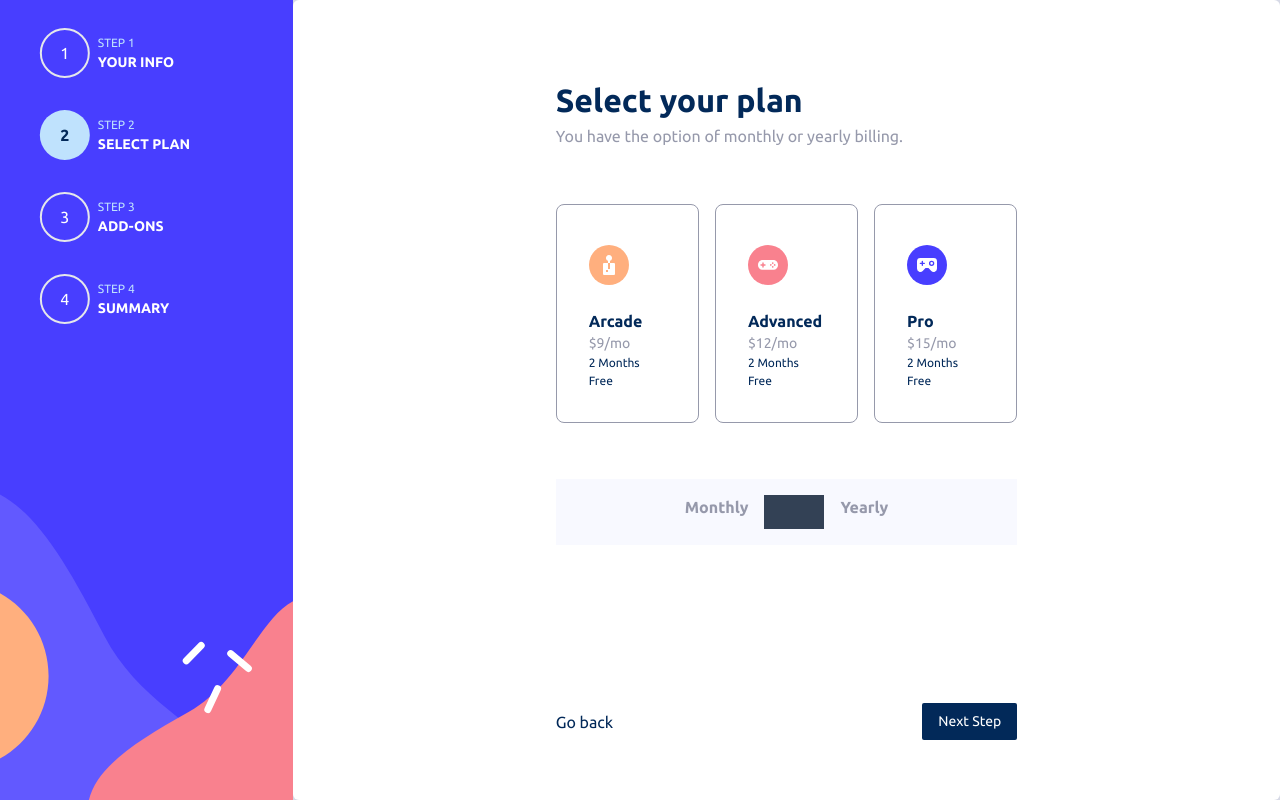
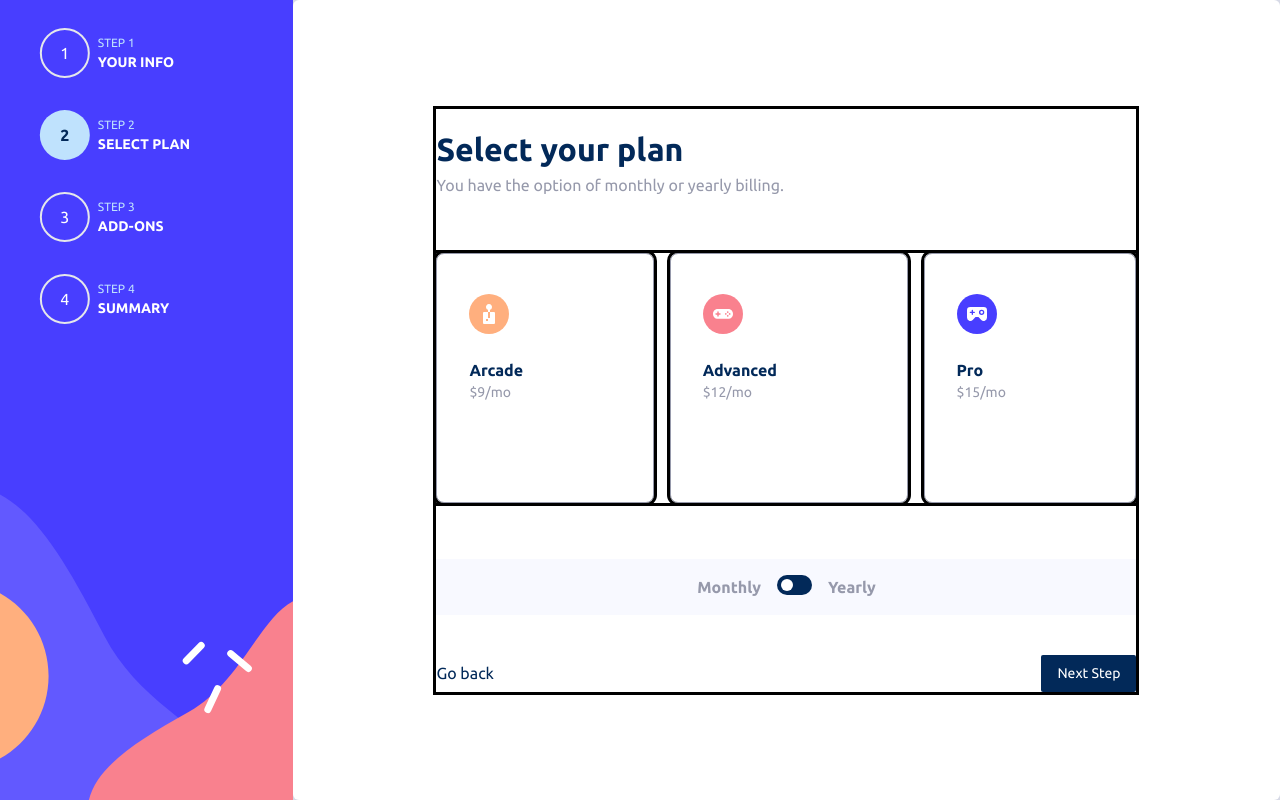
Before and after one commit to jvb-codes/multi-form, a React (Vite) app: page / in a window 1280 px wide. Both pictures are taken after a click on the button "Next Step". Built offline with nearby package versions, Linux system fonts and the light colour scheme.

Commit message:
toggle implemented

```diff
--- a/src/Forms/Form.tsx
+++ b/src/Forms/Form.tsx
@@ -3,6 +3,7 @@ import PersonalInfoForm from "./PersonalInfoForm/PersonalInfoForm";
 import FormContainer from "./component/FormContainer";
 import { FormsContext } from "../context/FormContext/formContext";
 import { SelectPlanForm } from "./SelectPlanForm/SelectPlanForm";
+import ToggleContextProvider from "../context/ToggleContext/toggleContext";
 
 function Form() {
   const { currentForm } = useContext(FormsContext);
@@ -15,6 +16,7 @@ function Form() {
   ];
 
   return (
+    <ToggleContextProvider>
       <FormContainer>
         {forms.map((item) => {
           if (item.id === currentForm) {
@@ -23,6 +25,7 @@ function Form() {
           return null;
         })}
       </FormContainer>
+    </ToggleContextProvider>
   );
 }
 
--- a/src/Forms/SelectPlanForm/SelectPlanForm.tsx
+++ b/src/Forms/SelectPlanForm/SelectPlanForm.tsx
@@ -5,13 +5,13 @@ import LargeScreenNav from "../../Navigation/LargeScreenNav";
 
 export function SelectPlanForm() {
   return (
-    <div className="flex flex-col sm:h-[85vh] sm:w-[50%] justify-between">
-      <div className="sm:flex sm:flex-col sm:gap-10 ">
+    <div className="flex flex-col ">
+      <div className="sm:flex sm:flex-col sm:gap-10 outline sm:min-w-[700px] ">
         <SelectPlanFormHeader />
         <PlanSelection />
         <MonthlyYearlyToggle />
+        <LargeScreenNav />
       </div>
-      <LargeScreenNav />
     </div>
   );
 }
--- a/src/Forms/SelectPlanForm/components/MontlyYearlyToggle.tsx
+++ b/src/Forms/SelectPlanForm/components/MontlyYearlyToggle.tsx
@@ -1,10 +1,25 @@
+import "../css/toggle.css";
+import { useContext } from "react";
+import { ToggleContext } from "../../../context/ToggleContext/toggleContext";
+
 function MonthlyYearlyToggle() {
+  const { isChecked, setIsChecked } = useContext(ToggleContext);
+
+  function handleCheck() {
+    setIsChecked((prev) => !prev);
+  }
+
   return (
     <div className="flex justify-center gap-4 mt-4 bg-veryLightGray p-4">
-      <p className="font-bold text-coolGray">Monthly</p>
-      <label className=" relative inline-block w-[60px] h-[34px]">
-        <input className=" opacity-0 w-0 h-0" type="checkbox" />
-        <span className="absolute cursor-pointer top-0 left-0 right-0 bottom-0 bg-slate-700 transition-[4s]   before:absolute content-none"></span>
+      <p className="font-bold text-coolGray ">Monthly</p>
+      <label className="switch ">
+        <input
+          onChange={handleCheck}
+          value={isChecked}
+          type="checkbox"
+          className="switch input"
+        />
+        <span className="slider"></span>
       </label>
 
       <p className="font-bold text-coolGray">Yearly</p>
--- a/src/Forms/SelectPlanForm/components/PlanSelection.tsx
+++ b/src/Forms/SelectPlanForm/components/PlanSelection.tsx
@@ -1,13 +1,17 @@
 import { plans } from "../data/plans";
+import { useContext } from "react";
+import { ToggleContext } from "../../../context/ToggleContext/toggleContext";
 
 function PlanSelection() {
+  const { isChecked } = useContext(ToggleContext);
+
   return (
-    <div className="flex flex-col sm:flex-row  gap-4 sm:w-full">
+    <div className="flex flex-col sm:flex-row  gap-4 sm:min-w-[700px] outline">
       {plans.map((item) => {
         return (
           <div
             key={item.planType}
-            className="border border-coolGray hover:border-purplishBlue flex sm:flex-col gap-2 sm:gap-4 p-2 sm:p-8 rounded-lg  items-center sm:items-start sm:flex-grow  sm:flex-shrink hover:bg-veryLightGray "
+            className="border border-coolGray hover:border-purplishBlue flex sm:flex-col gap-2 sm:gap-4 p-2 sm:p-8 rounded-lg  items-center sm:items-start sm:flex-grow  sm:flex-shrink hover:bg-veryLightGray sm:outline sm:min-h-[250px] sm:min-w-[200px]"
           >
             <div className="p-2 sm:px-0">
               <img src={item.icon} alt="plan type icon" />
@@ -17,9 +21,15 @@ function PlanSelection() {
                 {item.planType}
               </p>
               <p className="text-coolGray text-[14px]">
-                ${item.price.monthly}/mo
+                {`$${
+                  isChecked
+                    ? item.price.yearly + "/yr"
+                    : item.price.monthly + "/mo"
+                }`}
               </p>
-              <p className="text-[12px] text-denim">2 Months Free</p>
+              <p className="text-[12px] text-denim">{`${
+                isChecked ? "2 Months Free" : ""
+              }`}</p>
             </div>
           </div>
         );
--- /dev/null
+++ b/src/Forms/SelectPlanForm/css/toggle.css
@@ -0,0 +1,61 @@
+.switch
+{
+    position: relative;
+    display: inline-block;
+    width: 35px;
+    height: 20px;
+    border-radius: 10px;
+    background-color: rgb(2 41 89 / var(--tw-bg-opacity))
+}
+
+.switch input
+{
+    opacity: 0;
+    width: 0;
+    height: 0;
+}
+
+.slider
+{
+    position: absolute;
+    cursor: pointer;
+    top: 0;
+    left: 0;
+    right: 0;
+    bottom: 0;
+    -webkit-transition: .4s;
+    transition: .4s;
+
+
+}
+
+.slider:before
+{
+    position: absolute;
+    content: "";
+    height: 12px;
+    width: 12px;
+    left: 4px;
+    bottom: 4px;
+    background-color: white;
+    -webkit-transition: .3s;
+    transition: .3s;
+    border-radius: 100%;
+}
+
+/*👉input:checked + .slider
+{
+    background-color: #2196F3;
+}👈*/
+
+/*👉input:focus + .slider
+{
+    box-shadow: 0 0 1px #2196F3;
+}👈*/
+
+input:checked + .slider:before
+{
+    -webkit-transform: translateX(8px);
+    -ms-transform: translateX(8px);
+    transform: translateX(15px);
+}
--- /dev/null
+++ b/src/context/ToggleContext/toggleContext.tsx
@@ -0,0 +1,30 @@
+import {
+  PropsWithChildren,
+  createContext,
+  useState,
+  SetStateAction,
+} from "react";
+
+const defaultContextValue = {
+  isChecked: null,
+  setIsChecked: () => {},
+};
+
+type ToggleContextType = {
+  isChecked: boolean | null;
+  setIsChecked: React.Dispatch<SetStateAction<boolean>>;
+};
+
+export const ToggleContext =
+  createContext<ToggleContextType>(defaultContextValue);
+
+function ToggleContextProvider({ children }: PropsWithChildren) {
+  const [isChecked, setIsChecked] = useState<boolean>(false);
+  return (
+    <ToggleContext.Provider value={{ isChecked, setIsChecked }}>
+      {children}
+    </ToggleContext.Provider>
+  );
+}
+
+export default ToggleContextProvider;
--- a/src/index.css
+++ b/src/index.css
@@ -6,4 +6,5 @@
 }
 
 @tailwind components;
+
 @tailwind utilities;
```
Lines whose indentation alone changed are shown as unchanged.
